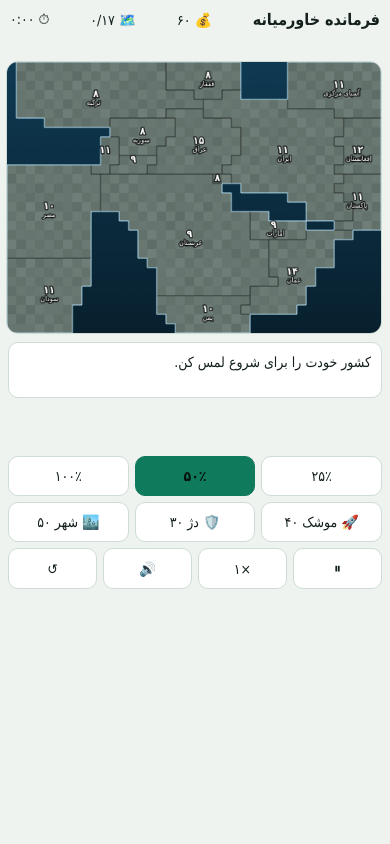
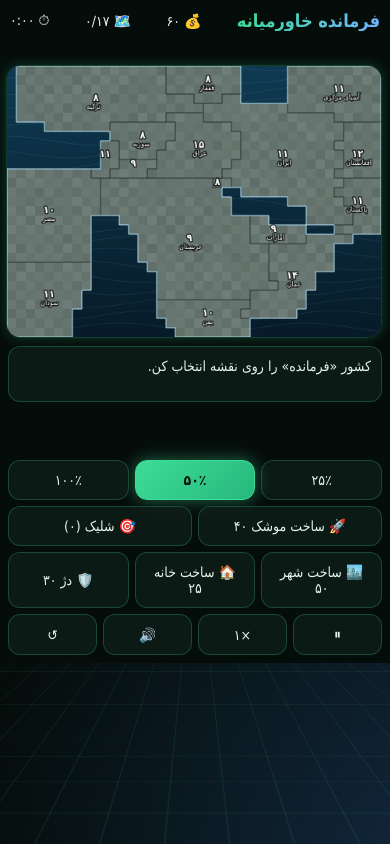
Before and after one commit to Mehdhshshysys/middle-east-commander, a website: page docs/index.html in a window 390 px wide. Both pictures are taken after a click on the button "شروع بازی". Drawn offline with Linux system fonts and the light colour scheme.

Commit message:
v3: animated background, named country, build missile/city/house buttons

```diff
--- a/docs/index.html
+++ b/docs/index.html
@@ -4,40 +4,51 @@
 <meta name="theme-color" content="#0a1512">
 <title>فرمانده خاورمیانه</title>
 <style>
-:root{--bg:#0a1512;--fg:#e6f2ed;--card:#13241f;--ac:#3ddc97;--mut:#8aa59b;--bd:#24403a;color-scheme:dark;box-sizing:border-box;padding-top:env(safe-area-inset-top,0px);padding-bottom:env(safe-area-inset-bottom,0px)}
-@media(prefers-color-scheme:light){:root:not([data-theme="dark"]){--bg:#eef3f0;--fg:#13201c;--card:#fff;--ac:#0f7a5c;--mut:#566761;--bd:#cfdcd6;color-scheme:light}}
+:root{--bg:#050d0b;--fg:#e6f2ed;--card:rgba(16,32,27,.72);--ac:#3ddc97;--mut:#8fb0a4;--bd:rgba(61,220,151,.24);color-scheme:dark;box-sizing:border-box;padding-top:env(safe-area-inset-top,0px);padding-bottom:env(safe-area-inset-bottom,0px)}
 html,body{margin:0;background:var(--bg);color:var(--fg);font-family:Tahoma,Vazirmatn,system-ui,sans-serif}
+#bg{position:fixed;inset:0;z-index:-1;overflow:hidden;background:radial-gradient(circle at 20% 15%,rgba(61,220,151,.22),transparent 45%),radial-gradient(circle at 85% 75%,rgba(63,132,234,.24),transparent 50%),#050d0b;background-size:140% 140%,140% 140%,auto;animation:bgm 16s ease-in-out infinite alternate}
+#bg::before{content:"";position:absolute;left:-50%;right:-50%;top:38%;bottom:-40%;background-image:linear-gradient(rgba(61,220,151,.1) 1px,transparent 1px),linear-gradient(90deg,rgba(61,220,151,.1) 1px,transparent 1px);background-size:46px 46px;transform:perspective(420px) rotateX(62deg);animation:grid 5s linear infinite}
+#bg::after{content:"";position:absolute;width:150vmax;height:150vmax;left:50%;top:25%;margin:-75vmax;border-radius:50%;background:conic-gradient(from 0deg,rgba(61,220,151,.14),transparent 22%);animation:spin 14s linear infinite}
+@keyframes bgm{to{background-position:100% 100%,0% 0%,0 0}}
+@keyframes grid{to{background-position:0 46px,0 0}}
+@keyframes spin{to{transform:rotate(360deg)}}
+@keyframes glow{0%,100%{box-shadow:0 0 12px rgba(61,220,151,.22)}50%{box-shadow:0 0 28px rgba(61,220,151,.5)}}
+@keyframes pop{from{opacity:0;transform:scale(.92) translateY(12px)}to{opacity:1;transform:none}}
+@media(prefers-reduced-motion:reduce){#bg,#bg::before,#bg::after,canvas,#ov>div{animation:none}}
 body{max-width:760px;margin:0 auto;padding:8px;-webkit-user-select:none;user-select:none;-webkit-tap-highlight-color:transparent}
 #hud{display:flex;justify-content:space-between;align-items:center;gap:8px;font-size:14px;padding:2px}
-#hud b{font-size:16px}
-#lb{display:flex;gap:6px;flex-wrap:wrap;margin:4px 0;font-size:12px;min-height:22px}
-.chip{background:var(--card);border:1px solid var(--bd);border-radius:20px;padding:2px 9px;display:inline-flex;align-items:center;gap:5px}
-.chip i{width:10px;height:10px;border-radius:50%;display:inline-block}
-canvas{width:100%;height:auto;display:block;border-radius:12px;border:1px solid var(--bd);touch-action:manipulation}
-#info{min-height:38px;margin:8px 0 4px;padding:8px 10px;background:var(--card);border:1px solid var(--bd);border-radius:10px;font-size:14px;line-height:1.7}
+#hud b{font-size:18px;background:linear-gradient(90deg,#3ddc97,#6fb3ff);-webkit-background-clip:text;background-clip:text;color:transparent}
+#lb{display:flex;gap:6px;flex-wrap:wrap;margin:4px 0;font-size:12px;min-height:24px}
+.chip{background:var(--card);border:1px solid var(--bd);border-radius:20px;padding:2px 10px;display:inline-flex;align-items:center;gap:5px;backdrop-filter:blur(6px)}
+.chip i{width:10px;height:10px;border-radius:50%;display:inline-block;box-shadow:0 0 8px currentColor}
+canvas{width:100%;height:auto;display:block;border-radius:14px;border:1px solid var(--bd);touch-action:manipulation;animation:glow 4s ease-in-out infinite}
+#info{min-height:38px;margin:8px 0 4px;padding:8px 10px;background:var(--card);border:1px solid var(--bd);border-radius:12px;font-size:14px;line-height:1.7;backdrop-filter:blur(6px)}
 #log{font-size:12px;color:var(--mut);min-height:48px;line-height:1.6;padding:0 4px}
 .row{display:flex;flex-wrap:wrap;gap:6px;margin-top:6px}
-button{font:inherit;font-size:14px;padding:11px 10px;border-radius:10px;border:1px solid var(--bd);background:var(--card);color:var(--fg);cursor:pointer;flex:1;min-width:58px}
-button.on,button.pri{background:var(--ac);color:#06120d;border-color:var(--ac);font-weight:700}
-#ov{position:fixed;inset:0;background:rgba(4,10,8,.86);display:flex;align-items:center;justify-content:center;padding:16px;z-index:5}
-#ov>div{background:var(--card);border:1px solid var(--bd);border-radius:16px;padding:18px;max-width:420px;width:100%;text-align:center;line-height:1.9}
-#ov h1{margin:0 0 4px;font-size:26px}
+button{font:inherit;font-size:14px;padding:11px 10px;border-radius:12px;border:1px solid var(--bd);background:var(--card);color:var(--fg);cursor:pointer;flex:1;min-width:58px;backdrop-filter:blur(6px);transition:transform .12s,background .2s,box-shadow .2s}
+button:active{transform:scale(.94)}
+button.on,button.pri{background:linear-gradient(135deg,#3ddc97,#27b87c);color:#04130c;border-color:#3ddc97;font-weight:700;box-shadow:0 0 16px rgba(61,220,151,.45)}
+#ov{position:fixed;inset:0;background:rgba(3,8,6,.8);display:flex;align-items:center;justify-content:center;padding:16px;z-index:5;backdrop-filter:blur(4px)}
+#ov>div{background:rgba(16,32,27,.92);border:1px solid var(--bd);border-radius:18px;padding:18px;max-width:420px;width:100%;text-align:center;line-height:1.9;animation:pop .45s ease;box-shadow:0 0 40px rgba(61,220,151,.18)}
+#ov h1{margin:0 0 4px;font-size:27px;background:linear-gradient(90deg,#3ddc97,#6fb3ff);-webkit-background-clip:text;background-clip:text;color:transparent}
 #ov p{margin:6px 0;font-size:14px;color:var(--mut)}
+#nm{width:100%;box-sizing:border-box;font:inherit;padding:11px;border-radius:12px;border:1px solid var(--bd);background:rgba(0,0,0,.35);color:var(--fg);text-align:center;margin:8px 0 2px;outline:none}
+#nm:focus{border-color:#3ddc97;box-shadow:0 0 12px rgba(61,220,151,.4)}
 #dif{display:grid;grid-template-columns:1fr 1fr;gap:6px;margin:10px 0}
-</style></head><body>
+</style></head><body><div id="bg"></div>
 <div id="hud"><b>فرمانده خاورمیانه</b><span id="gold"></span><span id="cnt"></span><span id="tm"></span></div>
 <div id="lb"></div>
 <canvas id="cv" width="480" height="348"></canvas>
 <div id="info"></div>
 <div id="log"></div>
 <div class="row"><button data-p="0.25">۲۵٪</button><button data-p="0.5" class="on">۵۰٪</button><button data-p="1">۱۰۰٪</button></div>
-<div class="row"><button id="mis">🚀 موشک ۴۰</button><button id="fort">🛡️ دژ ۳۰</button><button id="cty">🏙️ شهر ۵۰</button></div>
+<div class="row"><button id="bm">🚀 ساخت موشک ۴۰</button><button id="fire">🎯 شلیک (۰)</button></div><div class="row"><button id="cty">🏙️ ساخت شهر ۵۰</button><button id="hs">🏠 ساخت خانه ۲۵</button><button id="fort">🛡️ دژ ۳۰</button></div>
 <div class="row"><button id="pz">⏸</button><button id="sp">×۱</button><button id="sn">🔊</button><button id="rs">↺</button></div>
 <div id="ov"><div>
 <h1 id="ot">فرمانده خاورمیانه</h1>
 <p id="od">یک کشور را انتخاب کن، سربازهایت را رشد بده و منطقه را فتح کن. بازی آفلاین است و با ربات‌ها انجام می‌شود.</p>
 <p>کشور خودت را لمس کن، سپس کشور هم‌مرز را تا حمله کنی. با لمس کشور هم‌مرز خودت، سرباز منتقل می‌شود. با طلا موشک، دژ و شهر بساز.</p>
-<div id="dif"><button data-d="0">آسان</button><button data-d="1" class="on">میانه</button><button data-d="2">دشوار</button><button data-d="3">ناممکن</button></div>
+<input id="nm" maxlength="14" placeholder="نام کشور تو (نام کاربری)" autocomplete="off"><div id="dif"><button data-d="0">آسان</button><button data-d="1" class="on">میانه</button><button data-d="2">دشوار</button><button data-d="3">ناممکن</button></div>
 <p id="st"></p>
 <button class="pri" id="go" style="width:100%">شروع بازی</button>
 </div></div>
@@ -45,18 +56,18 @@ button.on,button.pri{background:var(--ac);color:#06120d;border-color:var(--ac);f
 "use strict";
 const RL=["~1T16G8~5C10","~1T16G8~5C10","~1T16G8~5C10","~1T19G3R2~5C10","~1T20R9C10","~1T16Q4R14C5","~4T7S7Q6R12F4","~11S7Q7R11F4","~10L2S5Q8R10F5","~10L2S4Q9R11F4","~10L2J4Q8R12F4","E9L2J4Q8R12F5","E10A12K2R12P4","E10A13~2R10P5","E10A14~6R6P4","E10A14~8R5P3","E9~3A14U2~4R5P3","E9~4A13U6~3P5","E9~5A12U6O5~3","E9~5A14O7~5","E9~5A14O7~5","D9~6A13O7~5","D9~7A12O5~7","D9~7A13O4~7","D8~8A10O6~8","D8~8Y10O6~8","D7~9Y9O6~9","D7~10Y9~14","D7~11Y8~14"];
 const NM={T:"ترکیه",G:"قفقاز",C:"آسیای مرکزی",S:"سوریه",Q:"عراق",R:"ایران",L:"فلسطین",J:"اردن",E:"مصر",A:"عربستان",K:"کویت",U:"امارات",O:"عمان",Y:"یمن",D:"سودان",P:"پاکستان",F:"افغانستان"};
-const COL=["#22c07a","#e0494b","#3f84ea","#eb9122","#a35cdc","#e0589a","#19b0c2","#b7ae24","#8296a6","#cf6a40"];
+const nm=r=>r.cn||NM[r.id];const COL=["#22c07a","#e0494b","#3f84ea","#eb9122","#a35cdc","#e0589a","#19b0c2","#b7ae24","#8296a6","#cf6a40"];
 const W=40,H=RL.length,CS=12,$=id=>document.getElementById(id);
 const cv=$("cv"),cx=cv.getContext("2d"),bc=document.createElement("canvas");bc.width=cv.width;bc.height=cv.height;const bx=bc.getContext("2d");
 const g=RL.map(r=>{const a=[];r.replace(/(.)(\d+)/g,(_,c,n)=>{for(let i=0;i<+n;i++)a.push(c)});return a});
 const Rg={};
-g.forEach((row,y)=>row.forEach((c,x)=>{if(c==="~")return;(Rg[c]=Rg[c]||{id:c,cells:[],adj:new Set(),o:-1,t:0,f:0,city:0}).cells.push([x,y])}));
+g.forEach((row,y)=>row.forEach((c,x)=>{if(c==="~")return;(Rg[c]=Rg[c]||{id:c,cells:[],adj:new Set(),o:-1,t:0,f:0,city:0,house:0,cn:null}).cells.push([x,y])}));
 g.forEach((row,y)=>row.forEach((c,x)=>{if(c==="~")return;[[1,0],[0,1]].forEach(([dx,dy])=>{const n=(g[y+dy]||[])[x+dx];if(n&&n!=="~"&&n!==c){Rg[c].adj.add(n);Rg[n].adj.add(c)}})}));
 const RS=Object.values(Rg);
 RS.forEach(r=>{let sx=0,sy=0;r.cells.forEach(c=>{sx+=c[0];sy+=c[1]});sx/=r.cells.length;sy/=r.cells.length;r.cells.sort((a,b)=>Math.hypot(a[0]-sx,a[1]-sy)-Math.hypot(b[0]-sx,b[1]-sy));r.lx=r.cells[0][0]+.5;r.ly=r.cells[0][1]+.5});
 const fa=n=>Math.floor(n).toLocaleString("fa-IR");
 const GROW=[.6,.8,1,1.25],IVL=[6,4.5,3,2.2],NB=[3,5,7,9],DN=["آسان","میانه","دشوار","ناممکن"];
-let P=[],sel=null,pct=.5,mode="",diff=1,state="menu",msg="",timer=null,paused=false,speed=1,snd=true,dirty=true,secs=0,LG=[],FL=[],FX=[],AC=null,wins={};
+let pname="فرمانده",P=[],sel=null,pct=.5,mode="",diff=1,state="menu",msg="",timer=null,paused=false,speed=1,snd=true,dirty=true,secs=0,LG=[],FL=[],FX=[],AC=null,wins={};
 try{wins=JSON.parse(localStorage.getItem("mec")||"{}")}catch(e){}
 function beep(f,d,t,v){if(!snd)return;try{AC=AC||new(window.AudioContext||window.webkitAudioContext)();const o=AC.createOscillator(),k=AC.createGain();o.type=t||"square";o.frequency.value=f;k.gain.value=v||.05;k.gain.exponentialRampToValueAtTime(.001,AC.currentTime+d);o.connect(k);k.connect(AC.destination);o.start();o.stop(AC.currentTime+d)}catch(e){}}
 function log(t){LG.unshift(t);LG=LG.slice(0,3);$("log").innerHTML=LG.map(x=>"<div>"+x+"</div>").join("")}
@@ -65,19 +76,19 @@ function fl(a,d,c){FL.push({ax:a.lx*CS,ay:a.ly*CS,bx:d.lx*CS,by:d.ly*CS,t:0,d:.7
 function front(r){for(const i of r.adj)if(Rg[i].o!==r.o)return true;return false}
 function atk(a,d,p){
   const n=a.t*p;if(n<1)return;a.t-=n;const m=1+.6*d.f,old=d.o;fl(a,d,P[a.o].c);
-  if(n>d.t*m){d.t=n-d.t*m;d.o=a.o;d.f=0;d.city=Math.max(0,d.city-1);boom(d,P[a.o].c,20);
-    if(a.o===0){log("✅ "+NM[d.id]+" فتح شد");beep(520,.15);beep(780,.2)}
-    else if(old===0){log("⚠️ "+NM[d.id]+" را از دست دادی");beep(150,.35,"sawtooth",.07)}
+  if(n>d.t*m){d.t=n-d.t*m;d.o=a.o;d.f=0;d.city=Math.max(0,d.city-1);d.house=0;boom(d,P[a.o].c,20);
+    if(a.o===0){log("✅ "+nm(d)+" فتح شد");beep(520,.15);beep(780,.2)}
+    else if(old===0){log("⚠️ "+nm(d)+" را از دست دادی");beep(150,.35,"sawtooth",.07)}
     if(old>0&&!RS.some(r=>r.o===old))log("💀 "+P[old].n+" حذف شد")}
   else{d.t-=n/m;boom(d,"#ffffff",6);if(a.o===0)beep(240,.08)}}
 function mv(a,d,p){const n=a.t*p;a.t-=n;d.t+=n;fl(a,d,"#d9f5e8")}
 function start(){
-  RS.forEach(r=>{r.o=-1;r.f=0;r.city=0;r.t=8+Math.random()*8});
-  P=[{c:COL[0],gold:60,ai:false,cd:0,n:"تو"}];sel=null;mode="";paused=false;secs=0;LG=[];FL=[];FX=[];$("log").innerHTML="";
-  state="pick";msg="کشور خودت را برای شروع لمس کن.";$("ov").style.display="none";$("pz").textContent="⏸";
+  pname=($("nm").value||"").trim().slice(0,14)||"فرمانده";try{localStorage.setItem("mecn",pname)}catch(e){}RS.forEach(r=>{r.o=-1;r.f=0;r.city=0;r.house=0;r.cn=null;r.t=8+Math.random()*8});
+  P=[{c:COL[0],gold:60,ai:false,cd:0,n:pname,ms:0}];sel=null;mode="";paused=false;secs=0;LG=[];FL=[];FX=[];$("log").innerHTML="";
+  state="pick";msg="کشور «"+pname+"» را روی نقشه انتخاب کن.";$("ov").style.display="none";$("pz").textContent="⏸";
   setMode("");clearInterval(timer);timer=setInterval(tick,1000/speed);dirty=true;ui()}
 function begin(r){
-  r.o=0;r.t=40;const pool=RS.filter(x=>x!==r).sort(()=>Math.random()-.5);
+  r.o=0;r.t=40;r.cn=pname;const pool=RS.filter(x=>x!==r).sort(()=>Math.random()-.5);
   for(let i=0;i<NB[diff]&&i<pool.length;i++){P.push({c:COL[i+1],gold:0,ai:true,cd:Math.random()*IVL[diff],n:NM[pool[i].id]});pool[i].o=i+1;pool[i].t=40}
   state="play";sel=r;msg="کشور هم‌مرز را لمس کن تا حمله کنی.";dirty=true}
 function bot(i){
@@ -86,15 +97,15 @@ function bot(i){
   if(best)atk(best.a,best.d,.8);
   else{const a=mine.find(r=>!front(r));if(a){const d=[...a.adj].map(k=>Rg[k]).find(k=>k.o===i);if(d)mv(a,d,.7)}}}
 function botx(i){
-  const p=P[i],mine=RS.filter(r=>r.o===i);
+  const p=P[i],mine=RS.filter(r=>r.o===i);if(diff>=1&&p.gold>=25&&Math.random()<.5){const h=mine.find(r=>r.house<5);if(h){p.gold-=25;h.house++}}
   if(diff>=2&&p.gold>=30){const f=mine.find(r=>front(r)&&!r.f);if(f){p.gold-=30;f.f=1}}
   if(diff>=1&&p.gold>=50){const c=mine.filter(r=>r.city<3).sort((a,b)=>b.t-a.t)[0];if(c){p.gold-=50;c.city++}}
   if(diff===3&&p.gold>=40&&Math.random()<.2){const v=RS.filter(r=>r.o===0&&r.t>30&&[...r.adj].some(k=>Rg[k].o===i)).sort((a,b)=>b.t-a.t)[0];
-    if(v){p.gold-=40;v.t*=.55;boom(v,"#ff9b2f",30);beep(90,.5,"sawtooth",.09);log("🚀 "+p.n+" "+NM[v.id]+" را موشک‌باران کرد")}}}
+    if(v){p.gold-=40;v.t*=.55;boom(v,"#ff9b2f",30);beep(90,.5,"sawtooth",.09);log("🚀 "+p.n+" "+nm(v)+" را موشک‌باران کرد")}}}
 function tick(){
   if(paused||state!=="play")return;secs++;
   RS.forEach(r=>{if(r.o<0)return;const gm=P[r.o].ai?GROW[diff]:1;r.t=Math.min(400,r.t+(.6+r.t*.012+r.city*1.5)*gm)});
-  P.forEach((p,i)=>{const n=RS.filter(r=>r.o===i).length;p.gold+=n*(p.ai?.8:1.2);
+  P.forEach((p,i)=>{const n=RS.filter(r=>r.o===i).length;p.gold+=n*(p.ai?.8:1.2)+RS.reduce((s,r)=>s+(r.o===i?r.house:0),0)*1.5;
     if(p.ai){p.cd-=1;if(p.cd<=0){p.cd=IVL[diff];bot(i);botx(i)}}});
   if(!RS.some(r=>r.o===0))return end(false);
   if(!RS.some(r=>r.o!==0))return end(true);
@@ -108,7 +119,7 @@ function end(win){
   $("od").textContent="سختی "+DN[diff]+" · زمان بازی "+tm();$("go").textContent="بازی دوباره";stats();$("ov").style.display="flex";ui()}
 function stats(){$("st").textContent="پیروزی‌ها: "+DN.map((n,i)=>n+" "+fa(wins[i]||0)).join(" · ")}
 function render(){
-  const gr=bx.createLinearGradient(0,0,0,cv.height);gr.addColorStop(0,"#0f3a52");gr.addColorStop(1,"#08202e");bx.fillStyle=gr;bx.fillRect(0,0,cv.width,cv.height);
+  bx.clearRect(0,0,cv.width,cv.height);
   RS.forEach(r=>{const c=r.o<0||!P[r.o]?"#66756f":P[r.o].c;r.cells.forEach(([x,y])=>{bx.fillStyle=c;bx.fillRect(x*CS,y*CS,CS,CS);const h=((x*73856093)^(y*19349663))>>>0;bx.fillStyle="rgba("+(h%2?"255,255,255":"0,0,0")+","+(h%7)/90+")";bx.fillRect(x*CS,y*CS,CS,CS)})});
   const ed=(x,y,dx,dy,w)=>{if(dx===1)bx.fillRect((x+1)*CS-w/2,y*CS,w,CS);else if(dx===-1)bx.fillRect(x*CS-w/2,y*CS,w,CS);else if(dy===1)bx.fillRect(x*CS,(y+1)*CS-w/2,CS,w);else bx.fillRect(x*CS,y*CS-w/2,CS,w)};
   g.forEach((row,y)=>row.forEach((c,x)=>{if(c==="~")return;[[1,0],[0,1],[-1,0],[0,-1]].forEach(([dx,dy])=>{const n=(g[y+dy]||[])[x+dx];
@@ -117,13 +128,16 @@ function render(){
   bx.textAlign="center";bx.textBaseline="middle";bx.lineJoin="round";
   const tx=(s,x,y)=>{bx.lineWidth=3;bx.strokeStyle="rgba(0,0,0,.7)";bx.strokeText(s,x,y);bx.fillStyle="#fff";bx.fillText(s,x,y)};
   RS.forEach(r=>{const x=r.lx*CS,y=r.ly*CS;
-    if(r.cells.length>10){bx.font="9px Tahoma,sans-serif";tx(NM[r.id],x,y+11)}
+    if(r.cells.length>10||r.cn){bx.font="9px Tahoma,sans-serif";tx((r.cn?"★ ":"")+nm(r),x,y+11)}
     bx.font="700 13px Tahoma,sans-serif";tx(fa(r.t),x,y);
-    if(r.f||r.city){bx.font="11px sans-serif";bx.fillStyle="#fff";bx.fillText((r.f?"🛡":"")+"🏙".repeat(r.city),x,y-12)}})}
+    if(r.f||r.city||r.house){bx.font="11px sans-serif";bx.fillStyle="#fff";bx.fillText((r.f?"🛡":"")+"🏙".repeat(r.city)+"🏠".repeat(r.house),x,y-12)}})}
 let last=performance.now();
 function frame(now){
   const dt=Math.min(.05,(now-last)/1000);last=now;
   if(dirty){render();dirty=false}
+  const gr=cx.createLinearGradient(0,0,0,cv.height);gr.addColorStop(0,"#0f3a52");gr.addColorStop(1,"#071b28");cx.fillStyle=gr;cx.fillRect(0,0,cv.width,cv.height);
+  cx.strokeStyle="rgba(150,210,255,.1)";cx.lineWidth=1;
+  for(let k=0;k<22;k++){cx.beginPath();for(let x=0;x<=cv.width;x+=8){const y=k*16+6*Math.sin(x/38+now/700+k);if(x)cx.lineTo(x,y);else cx.moveTo(x,y)}cx.stroke()}
   cx.drawImage(bc,0,0);
   if(sel&&state==="play"){cx.fillStyle="rgba(255,255,255,"+(.14+.1*Math.sin(now/200))+")";sel.cells.forEach(([x,y])=>cx.fillRect(x*CS,y*CS,CS,CS))}
   FL=FL.filter(f=>(f.t+=dt)<f.d);
@@ -133,11 +147,11 @@ function frame(now){
   requestAnimationFrame(frame)}
 function ui(){
   const me=P[0],n=RS.filter(r=>r.o===0).length;
-  $("gold").textContent="💰 "+fa(me?me.gold:0);$("cnt").textContent="🗺️ "+fa(n)+"/"+fa(RS.length);$("tm").textContent="⏱ "+tm();
+  $("gold").textContent="💰 "+fa(me?me.gold:0);$("fire").textContent="🎯 شلیک ("+fa(me?me.ms||0:0)+")";$("cnt").textContent="🗺️ "+fa(n)+"/"+fa(RS.length);$("tm").textContent="⏱ "+tm();
   $("lb").innerHTML=P.map((p,i)=>[p,RS.filter(r=>r.o===i).length]).filter(x=>x[1]>0).sort((a,b)=>b[1]-a[1]).slice(0,5).map(x=>'<span class="chip"><i style="background:'+x[0].c+'"></i>'+x[0].n+" "+fa(x[1])+"</span>").join("");
-  const s=sel&&sel.o===0?NM[sel.id]+" · "+fa(sel.t)+" سرباز — ":"";
-  $("info").textContent=(mode==="m"?"موشک: کشور دشمن را لمس کن. ":mode==="f"?"دژ: کشور خودت را لمس کن. ":mode==="c"?"شهر: کشور خودت را لمس کن. ":"")+s+msg}
-function setMode(m){mode=mode===m?"":m;[["m","mis"],["f","fort"],["c","cty"]].forEach(([k,id])=>$(id).classList.toggle("on",mode===k));ui()}
+  const s=sel&&sel.o===0?nm(sel)+" · "+fa(sel.t)+" سرباز — ":"";
+  $("info").textContent=(mode==="m"?"موشک: کشور دشمن را لمس کن. ":mode==="f"?"دژ: کشور خودت را لمس کن. ":mode==="c"?"شهر: کشور خودت را لمس کن. ":mode==="h"?"خانه: کشور خودت را لمس کن. ":"")+s+msg}
+function setMode(m){mode=mode===m?"":m;[["m","fire"],["f","fort"],["c","cty"],["h","hs"]].forEach(([k,id])=>$(id).classList.toggle("on",mode===k));ui()}
 function tap(e){
   if(state==="menu"||state==="over")return;
   const b=cv.getBoundingClientRect(),x=Math.floor((e.clientX-b.left)/b.width*W),y=Math.floor((e.clientY-b.top)/b.height*H),c=(g[y]||[])[x];
@@ -145,12 +159,16 @@ function tap(e){
   if(state==="pick"){begin(r);ui();return}
   const me=P[0];dirty=true;
   if(mode==="m"){
-    if(r.o===0)msg="روی کشور خودت موشک نمی‌شود زد.";else if(me.gold<40)msg="طلای کافی نداری.";
-    else{me.gold-=40;r.t*=.55;boom(r,"#ff9b2f",34);beep(80,.5,"sawtooth",.09);msg="موشک اصابت کرد! 💥";mode="m";setMode("m")}
+    if(r.o===0)msg="روی کشور خودت موشک نمی‌شود زد.";else if(!(me.ms>0))msg="موشک نداری؛ اول بساز.";
+    else{me.ms--;r.t*=.55;boom(r,"#ff9b2f",34);beep(80,.5,"sawtooth",.09);msg="موشک اصابت کرد! 💥";mode="m";setMode("m")}
     ui();return}
   if(mode==="f"){
     if(r.o!==0)msg="فقط برای کشور خودت.";else if(r.f)msg="این کشور دژ دارد.";else if(me.gold<30)msg="طلای کافی نداری.";
     else{me.gold-=30;r.f=1;beep(330,.15);msg="دژ ساخته شد. 🛡️";mode="f";setMode("f")}
+    ui();return}
+  if(mode==="h"){
+    if(r.o!==0)msg="فقط برای کشور خودت.";else if(r.house>=5)msg="حداکثر پنج خانه.";else if(me.gold<25)msg="طلای کافی نداری.";
+    else{me.gold-=25;r.house++;boom(r,"#ffd27a",10);beep(520,.12);msg="خانه ساخته شد؛ درآمد طلا بیشتر شد. 🏠";mode="h";setMode("h")}
     ui();return}
   if(mode==="c"){
     if(r.o!==0)msg="فقط برای کشور خودت.";else if(r.city>=3)msg="حداکثر سطح شهر است.";else if(me.gold<50)msg="طلای کافی نداری.";
@@ -166,11 +184,13 @@ function tap(e){
 cv.addEventListener("click",tap);
 document.querySelectorAll("[data-p]").forEach(b=>b.onclick=()=>{pct=+b.dataset.p;document.querySelectorAll("[data-p]").forEach(x=>x.classList.toggle("on",x===b))});
 document.querySelectorAll("[data-d]").forEach(b=>b.onclick=()=>{diff=+b.dataset.d;document.querySelectorAll("[data-d]").forEach(x=>x.classList.toggle("on",x===b))});
-$("mis").onclick=()=>setMode("m");$("fort").onclick=()=>setMode("f");$("cty").onclick=()=>setMode("c");
+$("fire").onclick=()=>{if(!(P[0]&&P[0].ms>0)&&mode!=="m"){msg="موشک نداری؛ اول «ساخت موشک» را بزن.";ui();return}setMode("m")};
+$("bm").onclick=()=>{const me=P[0];if(state!=="play")return;if(me.gold<40){msg="طلای کافی نداری.";ui();return}me.gold-=40;me.ms++;beep(400,.15);msg="یک موشک ساخته شد. 🚀";ui()};
+$("hs").onclick=()=>setMode("h");$("fort").onclick=()=>setMode("f");$("cty").onclick=()=>setMode("c");
 $("pz").onclick=()=>{if(state!=="play")return;paused=!paused;$("pz").textContent=paused?"▶️":"⏸";msg=paused?"بازی متوقف شد.":"";ui()};
 $("sp").onclick=()=>{speed=speed%3+1;$("sp").textContent="×"+fa(speed);if(state==="play"||state==="pick"){clearInterval(timer);timer=setInterval(tick,1000/speed)}};
 $("sn").onclick=()=>{snd=!snd;$("sn").textContent=snd?"🔊":"🔇"};
 $("rs").onclick=()=>{clearInterval(timer);state="menu";$("ot").textContent="فرمانده خاورمیانه";$("go").textContent="شروع بازی";stats();$("ov").style.display="flex"};
 $("go").onclick=start;
-stats();requestAnimationFrame(frame);
+try{$("nm").value=localStorage.getItem("mecn")||""}catch(e){}stats();requestAnimationFrame(frame);
 </script></body></html>
```
